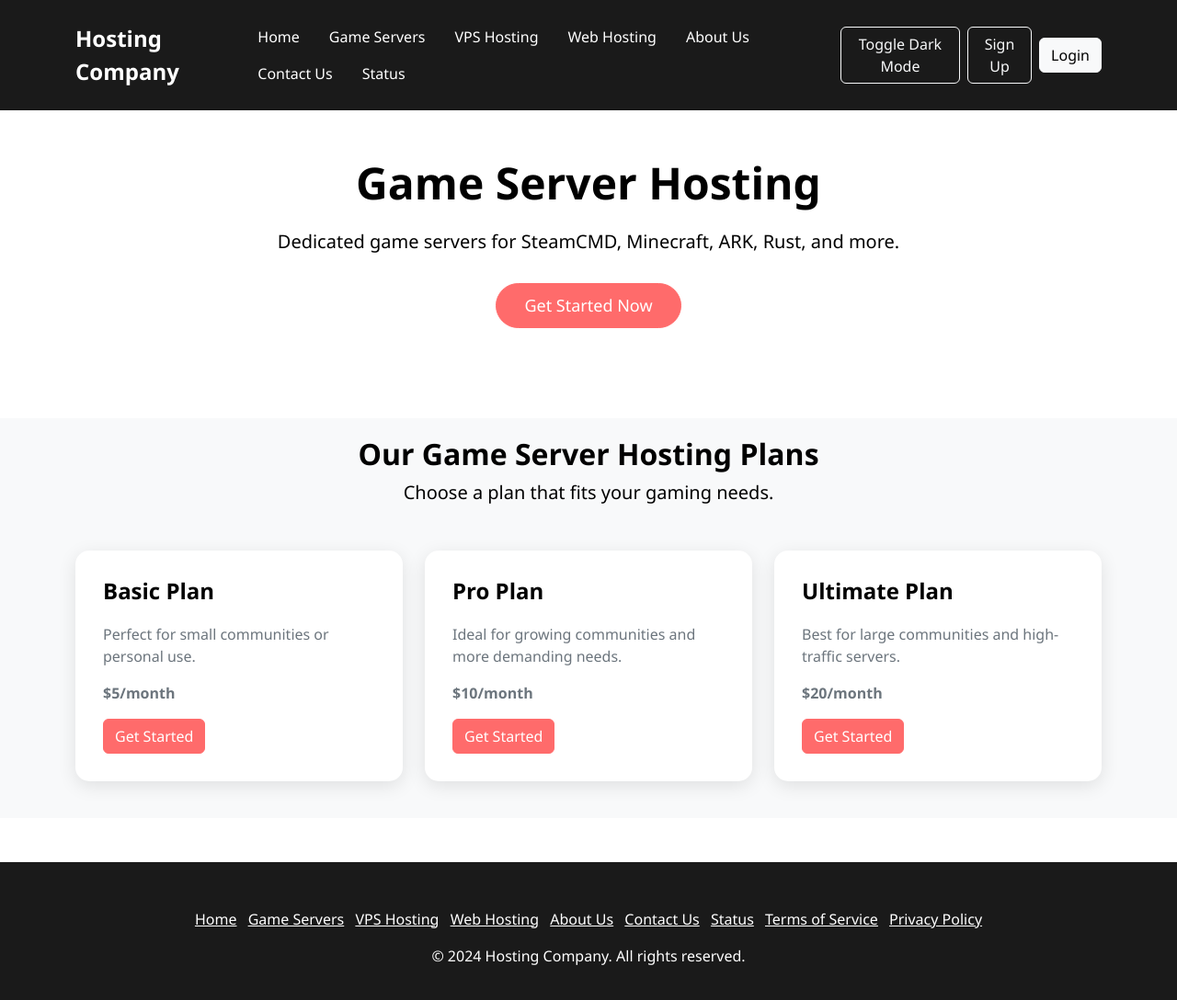
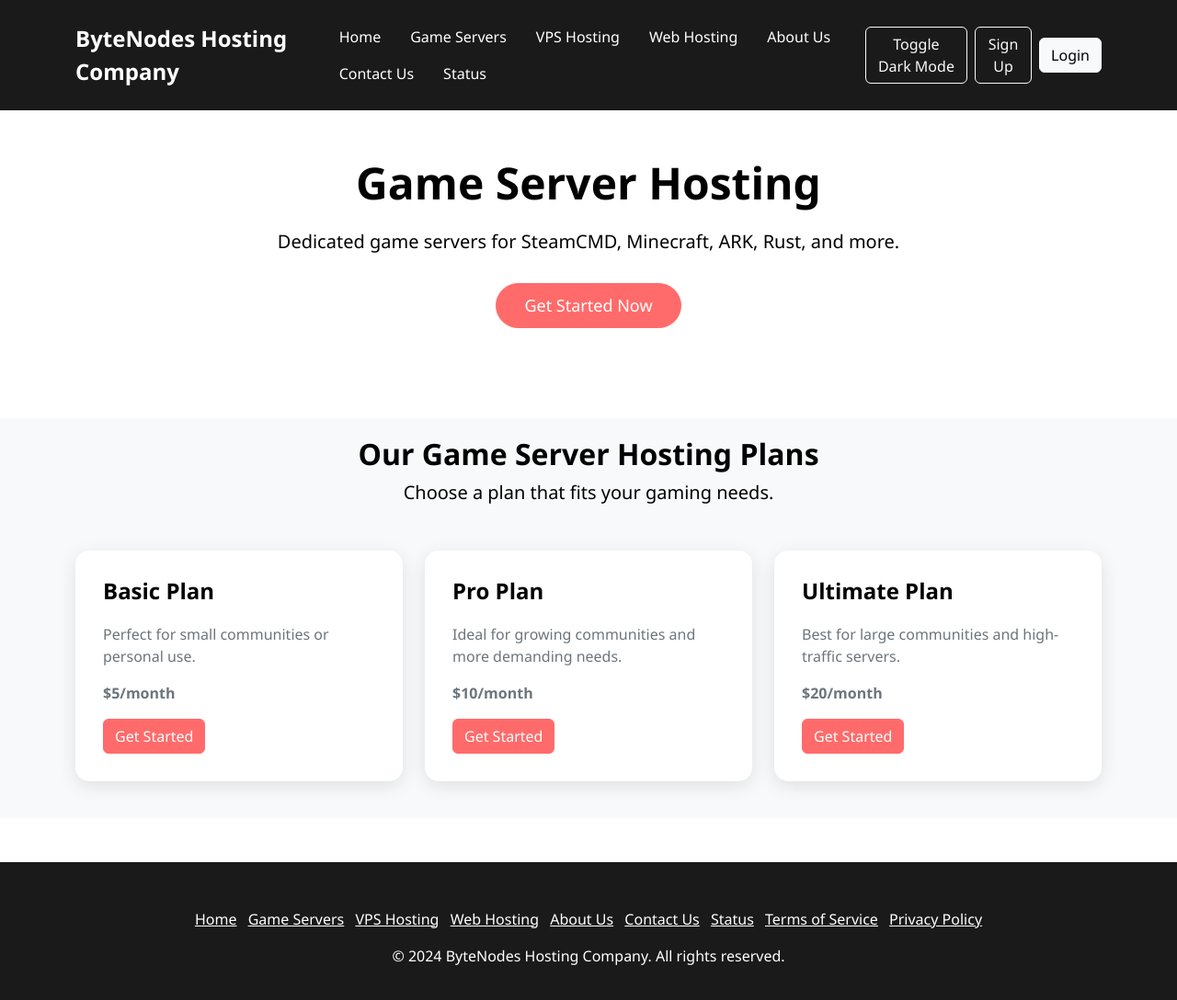
Before and after one commit to RatNodes-Hosting-LLC/RatNodes-Hosting-Home, a plain HTML site: page gameservers.html in a window 1280 px wide. Shown: the whole page at 92% size. Drawn offline with nearby package versions, Linux system fonts and the light colour scheme.

Commit message:
Branding Fix

```diff
--- a/gameservers.html
+++ b/gameservers.html
@@ -4,7 +4,7 @@
 <head>
     <meta charset="UTF-8">
     <meta name="viewport" content="width=device-width, initial-scale=1.0">
-    <title>Game Server Hosting - Hosting Company</title>
+    <title>Game Server Hosting - ByteNodes Hosting Company</title>
     <link href="https://cdn.jsdelivr.net/npm/bootstrap@5.3.0/dist/css/bootstrap.min.css" rel="stylesheet">
     <style>
         :root {
@@ -184,7 +184,7 @@
 <body>
     <header>
         <div class="container d-flex justify-content-between align-items-center">
-            <div class="logo">Hosting Company</div>
+            <div class="logo">ByteNodes Hosting Company</div>
             <nav class="d-flex flex-grow-1 justify-content-end">
                 <ul class="nav">
                     <li class="nav-item"><a href="index.html" class="nav-link">Home</a></li>
@@ -272,7 +272,7 @@
                     </ul>
                 </div>
                 <div class="col-md-12">
-                    <p>© 2024 Hosting Company. All rights reserved.</p>
+                    <p>© 2024 ByteNodes Hosting Company. All rights reserved.</p>
                 </div>
             </div>
         </div>
```
Also changed, not shown: contact.html (+2 -2 lines), status.html (+3 -3 lines), vpshosting.html (+2 -2 lines), webhosting.html (+3 -3 lines).
